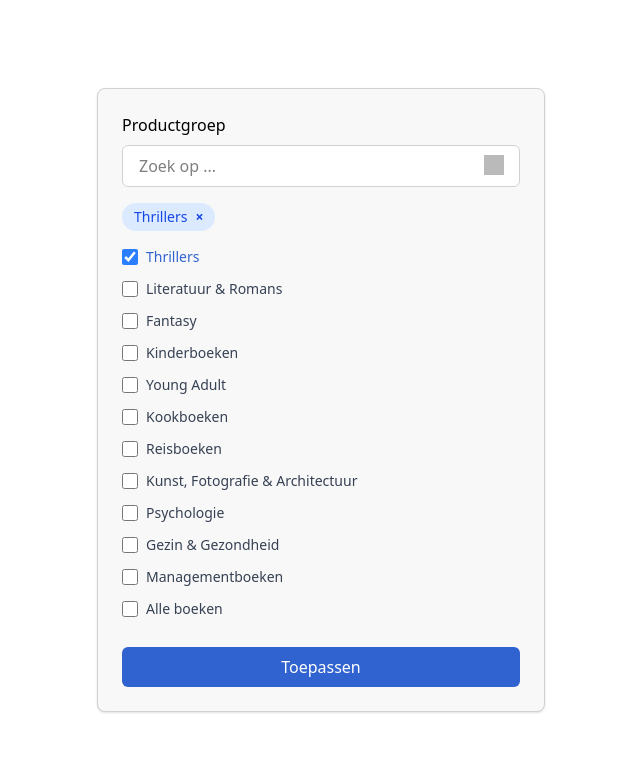
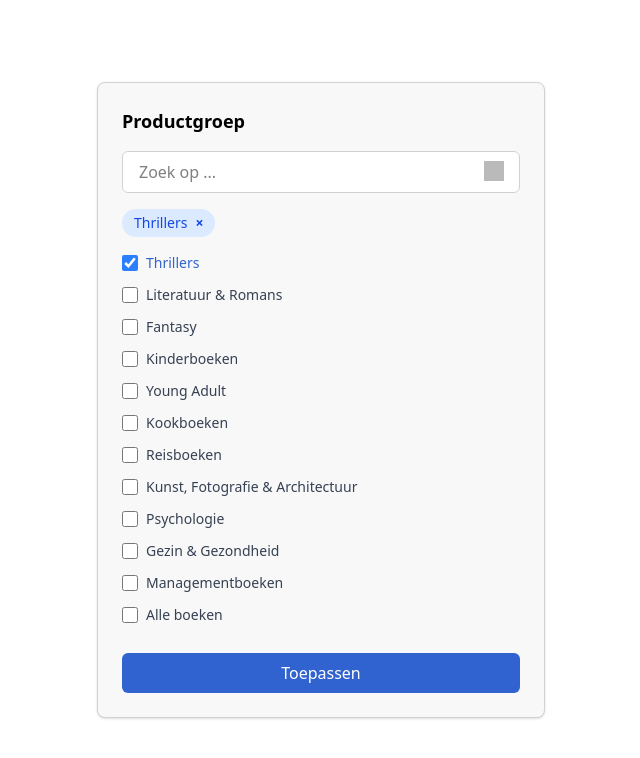
Before and after one commit to gjrkdk/multi-select-filter, a React (Vite) app in the folder client/: page / in a window 1280 px wide. Both pictures are taken after a click on the checkbox "Thrillers". Shown: the top 758 px of the page, without its empty margins (319-959 px from the left). Built offline with nearby package versions, Linux system fonts and the light colour scheme; no server answers; grey boxes are pictures that could not be loaded.

Commit message:
refactor accessibility for itemlist, itemrow, searchinput and selectedtags components

```diff
--- a/client/src/components/MultiSelectFilter/ItemList/ItemList.tsx
+++ b/client/src/components/MultiSelectFilter/ItemList/ItemList.tsx
@@ -38,15 +38,26 @@ export const ItemList = () => {
   }
 
   return (
-    <div className="border border-[#D2D1CD] rounded-lg p-6 w-full max-w-md shadow-sm bg-[#F8F8F8]">
-      <label htmlFor="search-input" className="block text-base mb-2">
+    <div
+      className="border border-[#D2D1CD] rounded-lg p-6 w-full max-w-md shadow-sm bg-[#F8F8F8]"
+      role="region"
+      aria-labelledby="filter-heading"
+    >
+      <h2 id="filter-heading" className="text-lg font-semibold mb-4">
         Productgroep
+      </h2>
+      <label htmlFor="search-input" className="sr-only">
+        Zoek productgroep
       </label>
       <SearchInput searchTerm={searchTerm} setSearchTerm={setSearchTerm} />
       {selectedItems.length > 0 && (
         <SelectedTags selectedItems={selectedItems} toggle={toggle} />
       )}
-      <ul className="mt-4 max-h-[16rem] overflow-y-auto pr-1 space-y-3 sm:max-h-[24rem]">
+      <ul
+        className="mt-4 max-h-[16rem] overflow-y-auto pr-1 space-y-3 sm:max-h-[24rem]"
+        role="list"
+        aria-label="Lijst van beschikbare productgroepen"
+      >
         {sortedItems.map((item: string) => (
           <ItemRow
             key={item}
@@ -59,6 +70,7 @@ export const ItemList = () => {
       <button
         type="button"
         className="mt-4 w-full bg-[#3063CF] text-white py-2 px-4 rounded-md hover:bg-blue-700 transition"
+        aria-label="Bevestig selectie"
       >
         Toepassen
       </button>
--- a/client/src/components/MultiSelectFilter/ItemRow/ItemRow.tsx
+++ b/client/src/components/MultiSelectFilter/ItemRow/ItemRow.tsx
@@ -6,23 +6,30 @@ interface ItemRowProps {
   toggle: (item: string) => void;
 }
 
-export const ItemRow = ({ item, isSelected, toggle }: ItemRowProps) => (
+export const ItemRow = ({ item, isSelected, toggle }: ItemRowProps) => {
+  const decodedLabel = decodeHtml(item);
+  const inputId = `item-${item}`;
+
+  return (
     <li className="flex items-center space-x-2" role="none">
       <input
-      id={`item-${item}`}
+        id={inputId}
         name={`item-checkbox-${item}`}
         type="checkbox"
         checked={isSelected}
         onChange={() => toggle(item)}
         className="accent-blue-500 w-4 h-4 border border-[#D2D1CD]"
+        aria-checked={isSelected}
+        aria-label={decodedLabel}
       />
       <label
-      htmlFor={`item-${item}`}
+        htmlFor={inputId}
         className={`text-sm cursor-pointer select-none ${
           isSelected ? "text-[#3063CF]" : "text-gray-700"
         }`}
       >
-      {decodeHtml(item)}
+        {decodedLabel}
       </label>
     </li>
   );
+};
--- a/client/src/components/MultiSelectFilter/SearchInput/SearchInput.tsx
+++ b/client/src/components/MultiSelectFilter/SearchInput/SearchInput.tsx
@@ -10,6 +10,9 @@ export const SearchInput = ({
   setSearchTerm
 }: SearchInputProps) => (
   <div className="relative">
+    <label htmlFor="search-input" className="sr-only">
+      Filter productgroepen
+    </label>
     <input
       id="search-input"
       name="search"
@@ -21,7 +24,8 @@ export const SearchInput = ({
     />
     <img
       src={SearchIcon}
-      alt="Search"
+      alt=""
+      aria-hidden="true"
       className="absolute right-4 top-2.5 w-5 h-5 pointer-events-none opacity-70"
     />
   </div>
--- a/client/src/components/MultiSelectFilter/SelectedTags/SelectedTags.tsx
+++ b/client/src/components/MultiSelectFilter/SelectedTags/SelectedTags.tsx
@@ -6,17 +6,26 @@ interface SelectedTagsProps {
 }
 
 export const SelectedTags = ({ selectedItems, toggle }: SelectedTagsProps) => (
-  <div className="flex flex-wrap gap-2 mt-4 mb-4">
-    {selectedItems.map((item) => (
+  <div
+    className="flex flex-wrap gap-2 mt-4 mb-4"
+    aria-label="Geselecteerde filters"
+    role="group"
+  >
+    {selectedItems.map((item) => {
+      const decoded = decodeHtml(item);
+      return (
         <button
           key={item}
           onClick={() => toggle(item)}
           className="flex items-center bg-blue-100 text-blue-700 text-sm px-3 py-1 rounded-full hover:bg-blue-200 transition-colors cursor-pointer focus:outline-none focus:ring-2 focus:ring-blue-500"
-        aria-label={`Verwijder ${decodeHtml(item)}`}
+          aria-label={`Verwijder geselecteerd filter: ${decoded}`}
         >
-        {decodeHtml(item)}
-        <span className="ml-2 font-bold">&times;</span>
+          <span>{decoded}</span>
+          <span className="ml-2 font-bold" aria-hidden="true">
+            &times;
+          </span>
         </button>
-    ))}
+      );
+    })}
   </div>
 );
```
Lines whose indentation alone changed are shown as unchanged.
